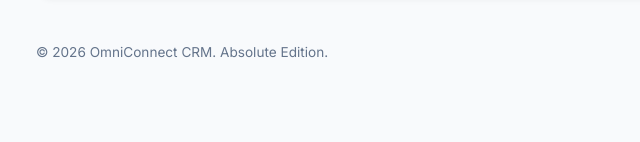
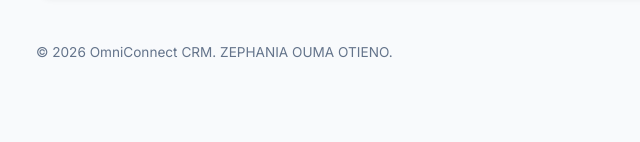
Before and after one commit to zephania002/CRM, a website: page index.html in a window 1280 px wide. Shown: the part 724-866 px from the top of the page, 304-944 px from the left. Drawn offline with nearby package versions, Linux system fonts and the light colour scheme; no server answers.

Commit message:
footer changes

```diff
--- a/index.html
+++ b/index.html
@@ -121,7 +121,7 @@
             </div>
 
             <footer class="app-footer">
-                <p>&copy; 2026 OmniConnect CRM. Absolute Edition.</p>
+                <p>&copy; 2026 OmniConnect CRM. ZEPHANIA OUMA OTIENO.</p>
                 <p>Database: <span style="color: var(--success);">Connected (PostgreSQL)</span></p>
             </footer>
         </main>
--- a/package.json
+++ b/package.json
@@ -12,6 +12,7 @@
   "license": "ISC",
   "type": "commonjs",
   "dependencies": {
+    "chartjs-node-canvas": "^5.0.0",
     "cors": "^2.8.6",
     "express": "^5.2.1",
     "pg": "^8.20.0"
```
Also changed, not shown: 1 other file.
